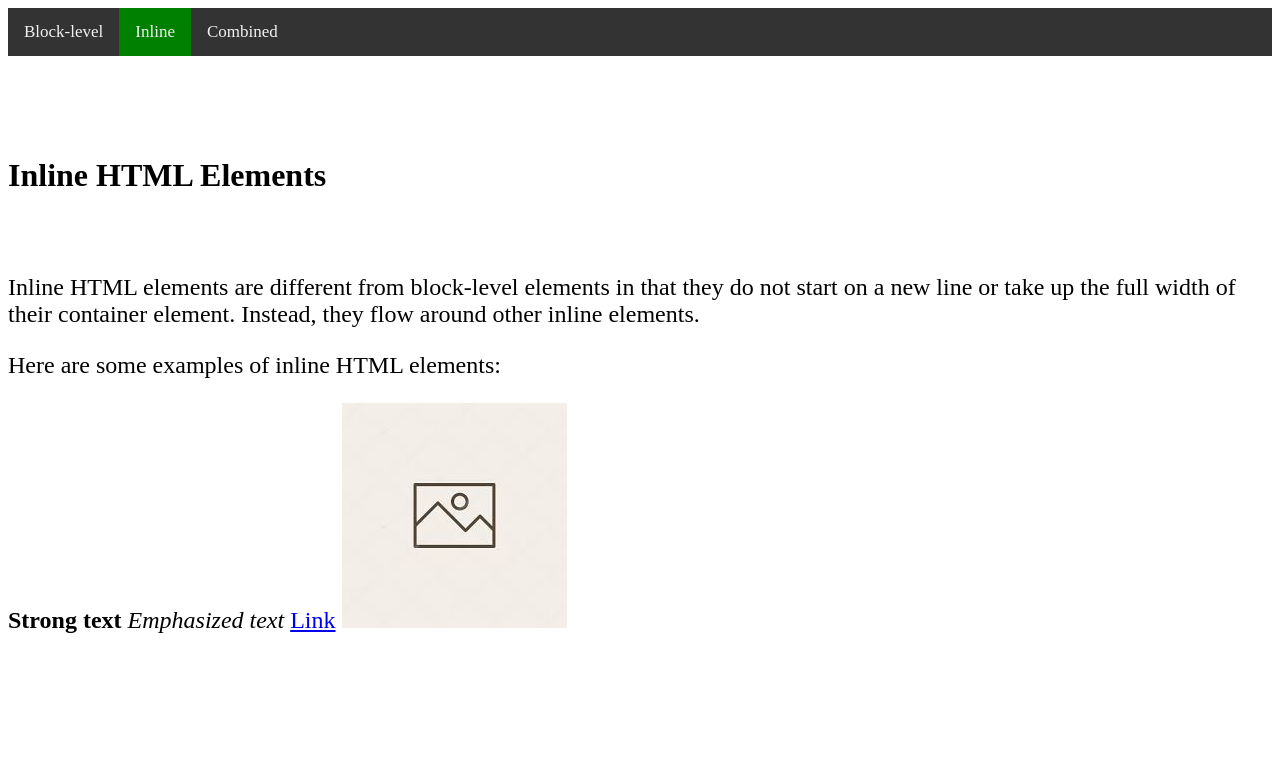
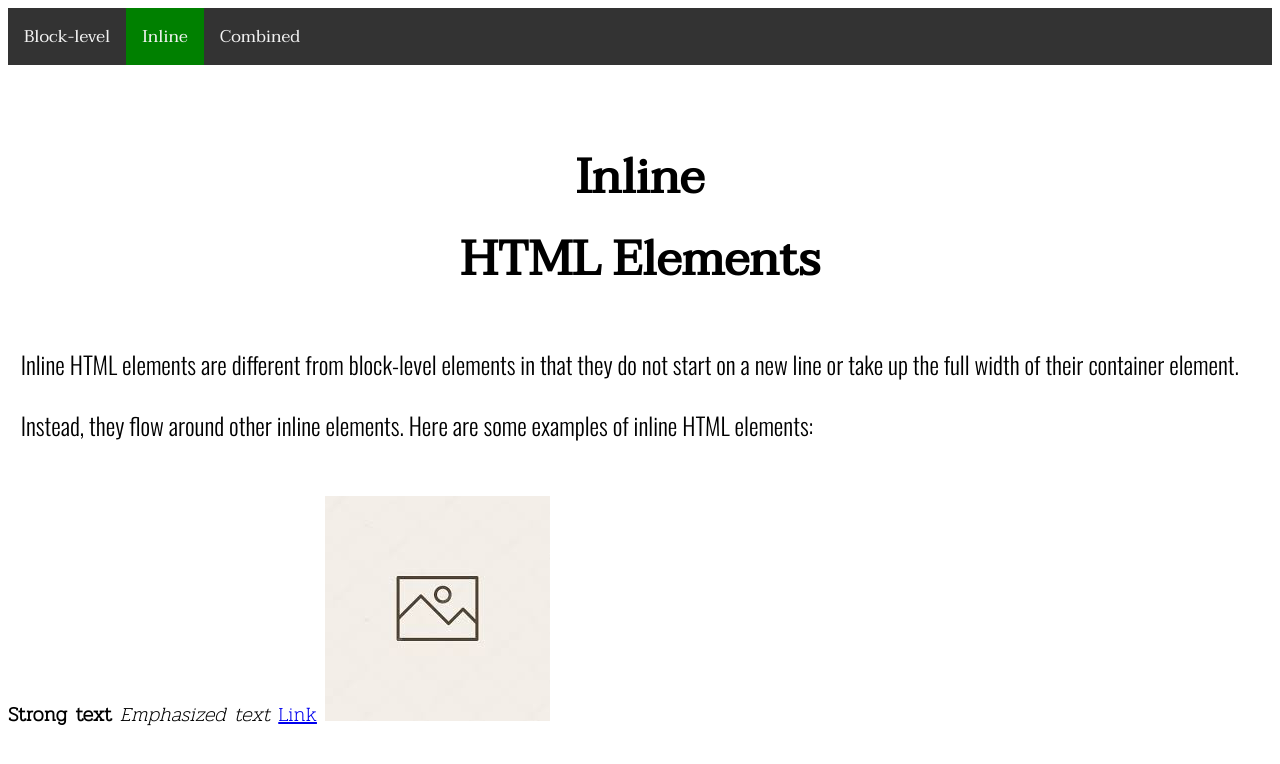
Before and after one commit to dmg-CSEDGE/blockLevel-vs-inline, a plain HTML site: page multi-page/inline.html in a window 1280 px wide. Drawn offline with nearby package versions, Linux system fonts and the light colour scheme.

Commit message:
add readme and other changes

```diff
--- a/assets/css/style.css
+++ b/assets/css/style.css
@@ -4,6 +4,7 @@
 }
 
 #navbar a {
+    font-family: 'Taviraj', serif;
     float: left;
     display: block;
     color: #f2f2f2;
@@ -18,27 +19,41 @@
     color: black;
 }
 
-#intro {
-    text-align: center;
-    margin-top: 40vh;
-    margin-bottom: 50vh;
+.sticky {
+    position: -webkit-sticky;
+    position: sticky;
+    top: 0;
 }
 
-.title{
-    padding-top: 10vh;
-    margin-bottom: 10vh;
-}
-
-.content{
-    margin-bottom: 25vh;
+.title {
+    font-family: 'Taviraj', serif;
+    font-weight: bold;
+    text-align: center;
+    padding-top: 5vh;
     font-size: 150%;
 }
 
-.go-back{
-    text-align: right;
-    margin-bottom: 25vh;
+.content {
+    height: 95vh;
 }
 
-.active{
+.explanation {
+    font-family: 'Oswald', sans-serif;
+    font-size: 150%;
+    text-align: justify;
+    margin-bottom: 5vh;
+}
+
+.explanation p {
+    padding: 1%;
+    margin: unset;
+}
+
+.example {
+    font-family: 'Pridi', serif;
+    font-size: 125%;
+}
+
+.active {
     background-color: green;
 }
--- a/multi-page/inline.html
+++ b/multi-page/inline.html
@@ -1,30 +1,37 @@
 <!DOCTYPE html>
 <html lang="en">
+
 <head>
     <meta charset="UTF-8">
     <meta name="viewport" content="width=device-width, initial-scale=1.0">
-    <title>Inline</title>
+    <title>Inline HTML Elements</title>
+    <link rel="preconnect" href="https://fonts.googleapis.com">
+    <link rel="preconnect" href="https://fonts.gstatic.com" crossorigin>
+    <link
+        href="https://fonts.googleapis.com/css2?family=Oswald:wght@300&family=Pridi:wght@200&family=Taviraj&display=swap"
+        rel="stylesheet">
     <link rel="stylesheet" href="../assets/css/style.css">
 </head>
+
 <body>
-    <div id="navbar" class="sticky">
+    <div id="navbar">
         <a href="./block-level.html">Block-level</a>
         <a class="active" href="./inline.html">Inline</a>
         <a href="./combined.html">Combined</a>
     </div>
     <div id="main">
-        <div id="inline">
-            <h1 class="title">Inline HTML Elements</h1>
-
-            <div class="content">
-                <p>Inline HTML elements are different from block-level elements in that they do not start on a new line
-                    or
-                    take
-                    up
-                    the full width of their container element. Instead, they flow around other inline elements.</p>
-
-                <!-- Notice that although each of these inline elements are on different lines they are rendered on the same line in the browser -->
-                <p>Here are some examples of inline HTML elements:</p>
+        <div id="inline" class="content">
+            <div class="title">
+                <h1>Inline <br> HTML Elements</h1>
+            </div>
+            <div class="explanation">
+                <p>Inline HTML elements are different from block-level elements
+                    in that they do not start on a new line or take up the full
+                    width of their container element.</p>
+                <p>Instead, they flow around other inline elements.
+                    Here are some examples of inline HTML elements:</p>
+            </div>
+            <div class="example">
                 <strong>Strong text</strong>
                 <em>Emphasized text</em>
                 <a href="https://www.google.com">Link</a>
@@ -33,4 +40,5 @@
         </div>
     </div>
 </body>
+
 </html>
```
Also changed, not shown: multi-page/block-level.html (+17 -8 lines), multi-page/combined.html (+16 -12 lines), multi-page/index.html (+13 -3 lines), single-page/index.html (+37 -42 lines), 1 other file.
